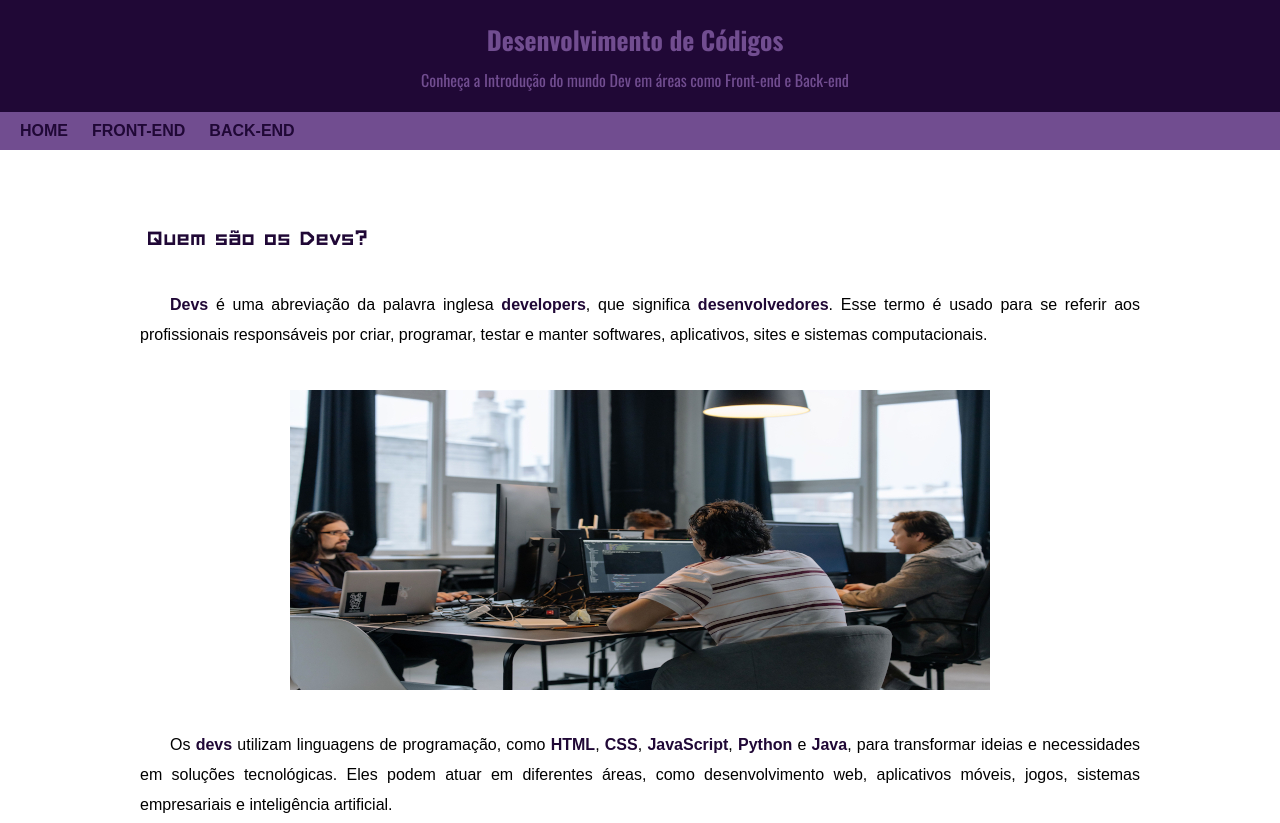
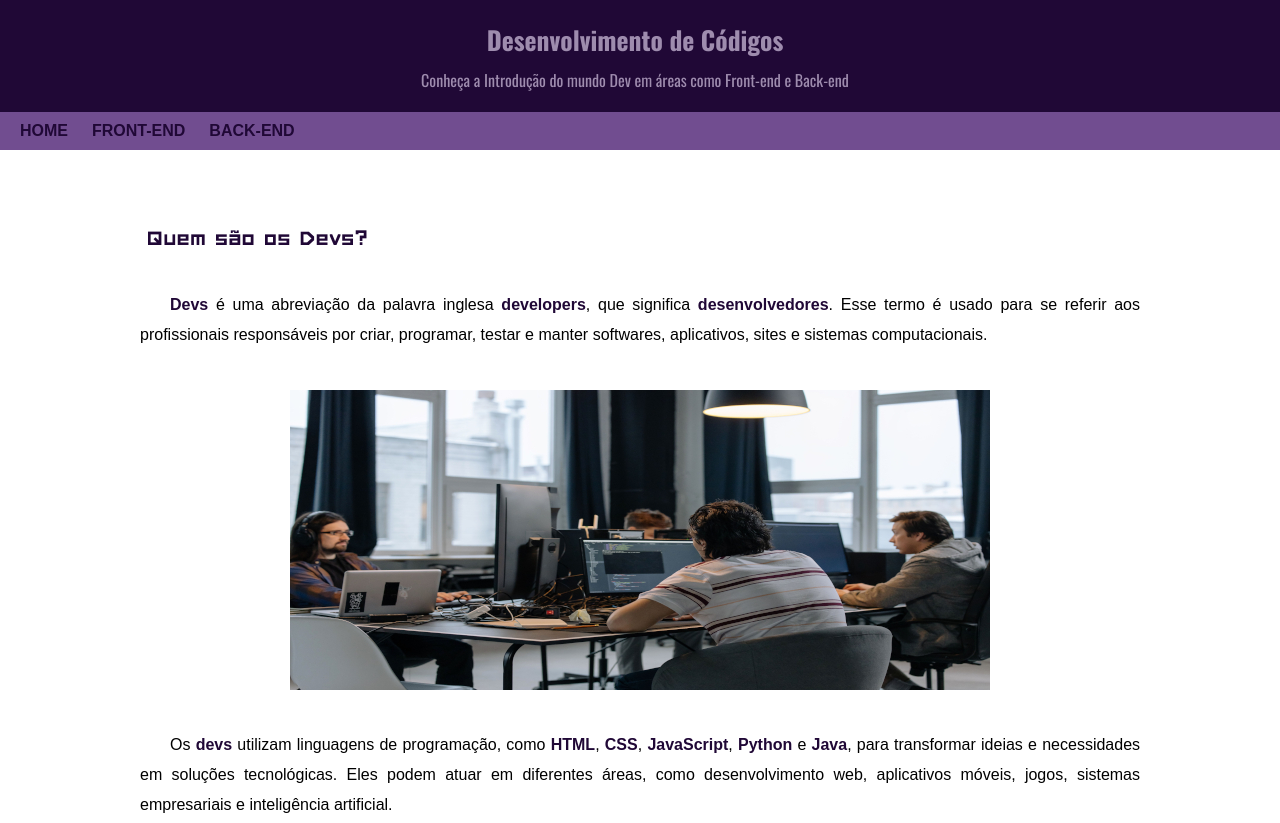
Before and after one commit to Henriqueti-castro/projeto-code, a plain HTML site: page index.html in a window 1280 px wide. Shown: the top 823 px of the page. Drawn offline with nearby package versions, Linux system fonts and the light colour scheme; a web font is replaced by a local one.

Commit message:
update-h1-color

```diff
--- a/estilos/style.css
+++ b/estilos/style.css
@@ -50,7 +50,7 @@ header .título{
 
 header h1{
     font-family: var(--font-oswald);
-    color: var(--cor1);
+    color: var(--cor8);
     font-size: clamp(22px, 2vw, 30px);
     padding-bottom: 10px;
     text-align: center;
@@ -59,7 +59,7 @@ header h1{
 
 header  p{
     font-family: var(--font-oswald);
-    color: var(--cor1);
+    color: var(--cor8);
     text-align: center;
 }
 
```
